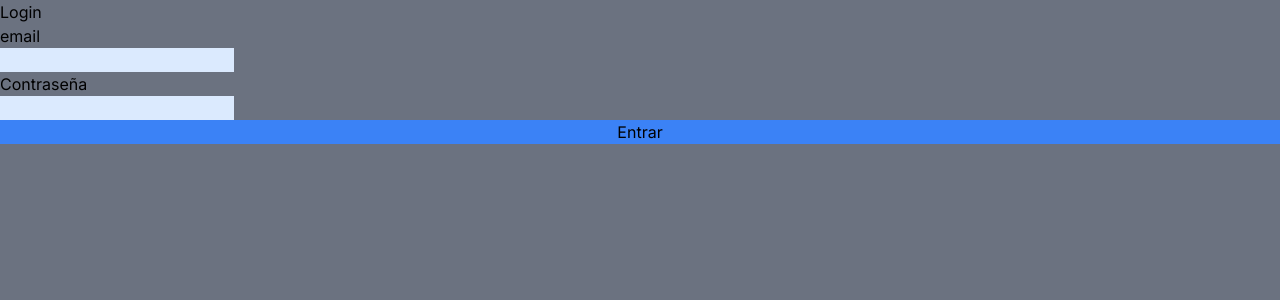
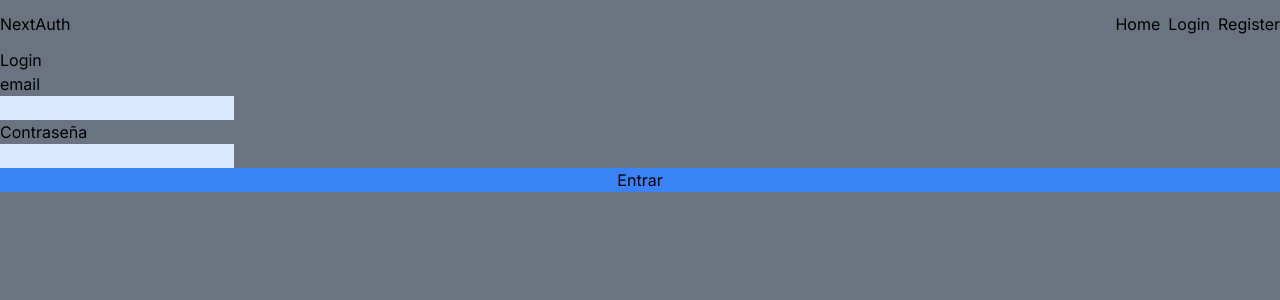
Before and after one commit to erikrocha/exa-nextjs-nextauth, a Next.js app: page /auth/login in a window 1280 px wide. Shown: the top 300 px of the page. Built offline with nearby package versions, Linux system fonts and the light colour scheme; no server answers.

Commit message:
login authentication finished

```diff
--- a/app/api/auth/[...nextauth]/route.tsx
+++ b/app/api/auth/[...nextauth]/route.tsx
@@ -1,7 +1,7 @@
 import NextAuth from "next-auth";
 import CredentialsProvider from "next-auth/providers/credentials";
 
-const authOptions = {
+export const authOptions = {
   providers: [
     CredentialsProvider({
       name: "Credentials",
--- a/app/auth/login/page.tsx
+++ b/app/auth/login/page.tsx
@@ -22,6 +22,7 @@ export default function Login() {
     if (res) {
       if(res && res.ok) {
         router.push('/dashboard');
+        router.refresh();
       } else {
         const errorMessage = res.error === 'CredentialsSignin'
           ? 'EL correo o contraseña son incorrectos. Por favor, intente de nuevo.'
--- /dev/null
+++ b/app/components/Navbar.tsx
@@ -0,0 +1,44 @@
+import Link from "next/link"
+import { getServerSession } from "next-auth/next"
+import { authOptions } from "../api/auth/[...nextauth]/route"
+
+export default async function Navbar() {
+  const session = await getServerSession(authOptions)
+  console.log('session', session)
+  /* session {
+    user: { name: 'user_20', email: 'user_20@gmail.com', image: undefined
+  } */
+  console.log('name ', session?.user?.name)
+  return (
+    <nav className="flex justify-between items-center">
+      <h1>NextAuth</h1>
+      <ul className="flex gap-x-2 py-3">
+        {!session?.user ? (
+          <>
+            <li>
+              <Link href='/'>Home</Link>
+            </li>
+            <li>
+                <Link href='/auth/login'>Login</Link>
+            </li>
+            <li>
+                <Link href='/auth/register'>Register</Link>
+            </li>
+          </>
+        ) : (
+          <>
+            <span>{session.user.name}</span>
+            <li>
+                <Link href='/dashboard'>Dashboard</Link>
+            </li>
+            <li>
+                <Link href='/api/auth/signout'>Salir</Link>
+            </li>
+          </>
+
+        )}
+
+      </ul>
+    </nav>
+  )
+}
--- /dev/null
+++ b/app/dashboard/settings/page.tsx
@@ -0,0 +1,7 @@
+export default function Settings() {
+  return (
+    <div>
+      <span className="block">settigns</span>
+    </div>
+  )
+}
--- a/app/layout.tsx
+++ b/app/layout.tsx
@@ -1,6 +1,7 @@
 import type { Metadata } from "next";
 import { Inter } from "next/font/google";
 import "./globals.css";
+import Navbar from "./components/Navbar";
 
 const inter = Inter({ subsets: ["latin"] });
 
@@ -16,7 +17,10 @@ export default function RootLayout({
 }>) {
   return (
     <html lang="en">
-      <body className={inter.className}>{children}</body>
+      <body className={inter.className}>
+        <Navbar />
+        {children}
+      </body>
     </html>
   );
 }
--- /dev/null
+++ b/app/transactions/page.tsx
@@ -0,0 +1,7 @@
+export default function Transactions() {
+    return (
+      <div>
+        <span className="block">transactions</span>
+      </div>
+    )
+  }
--- a/middleware.js
+++ b/middleware.js
@@ -1,3 +1,3 @@
 export { default } from "next-auth/middleware"
 
-export const config = { matcher: ["/dashboard"] }
+export const config = { matcher: ["/dashboard/:path*", "/transactions/:path*"] }
```
